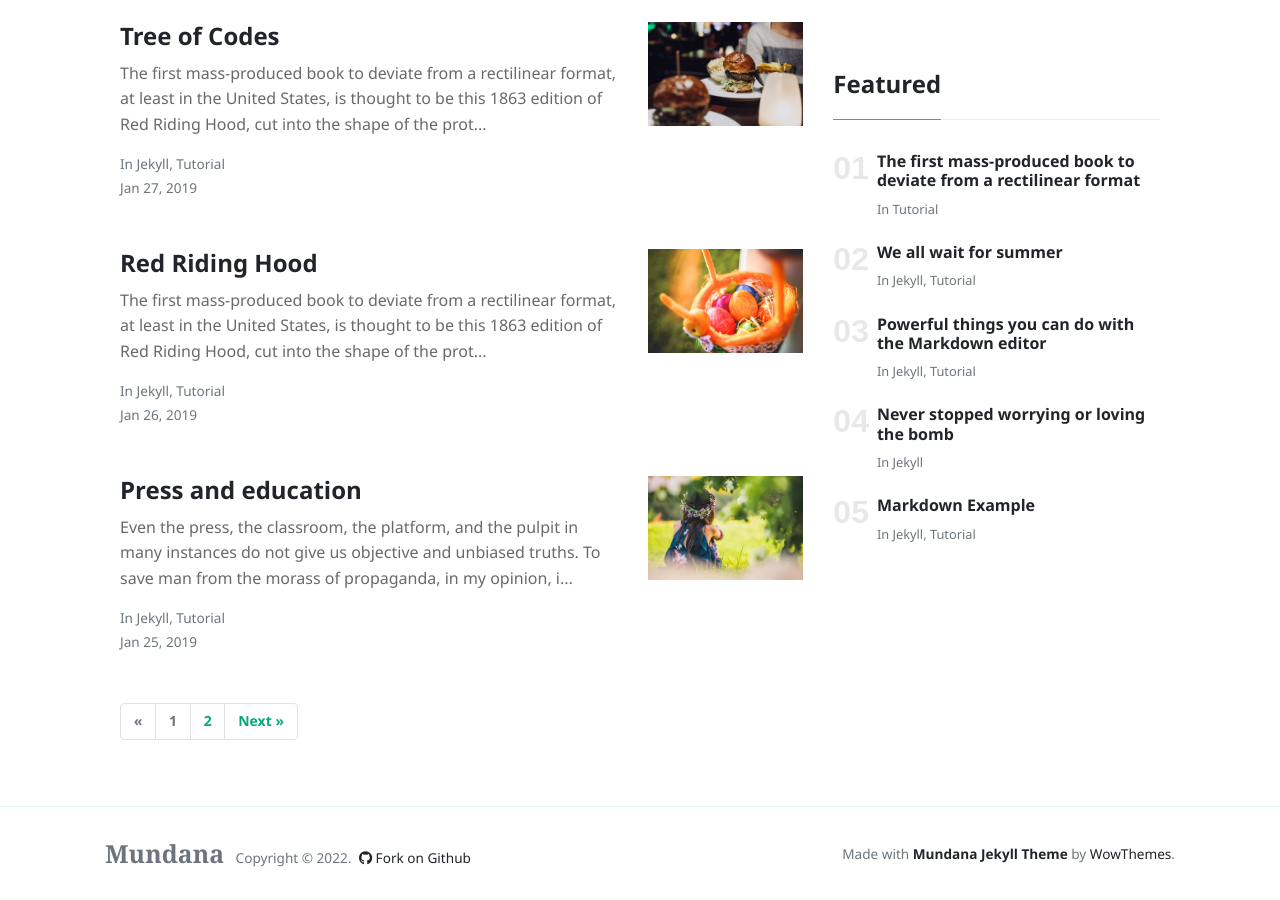
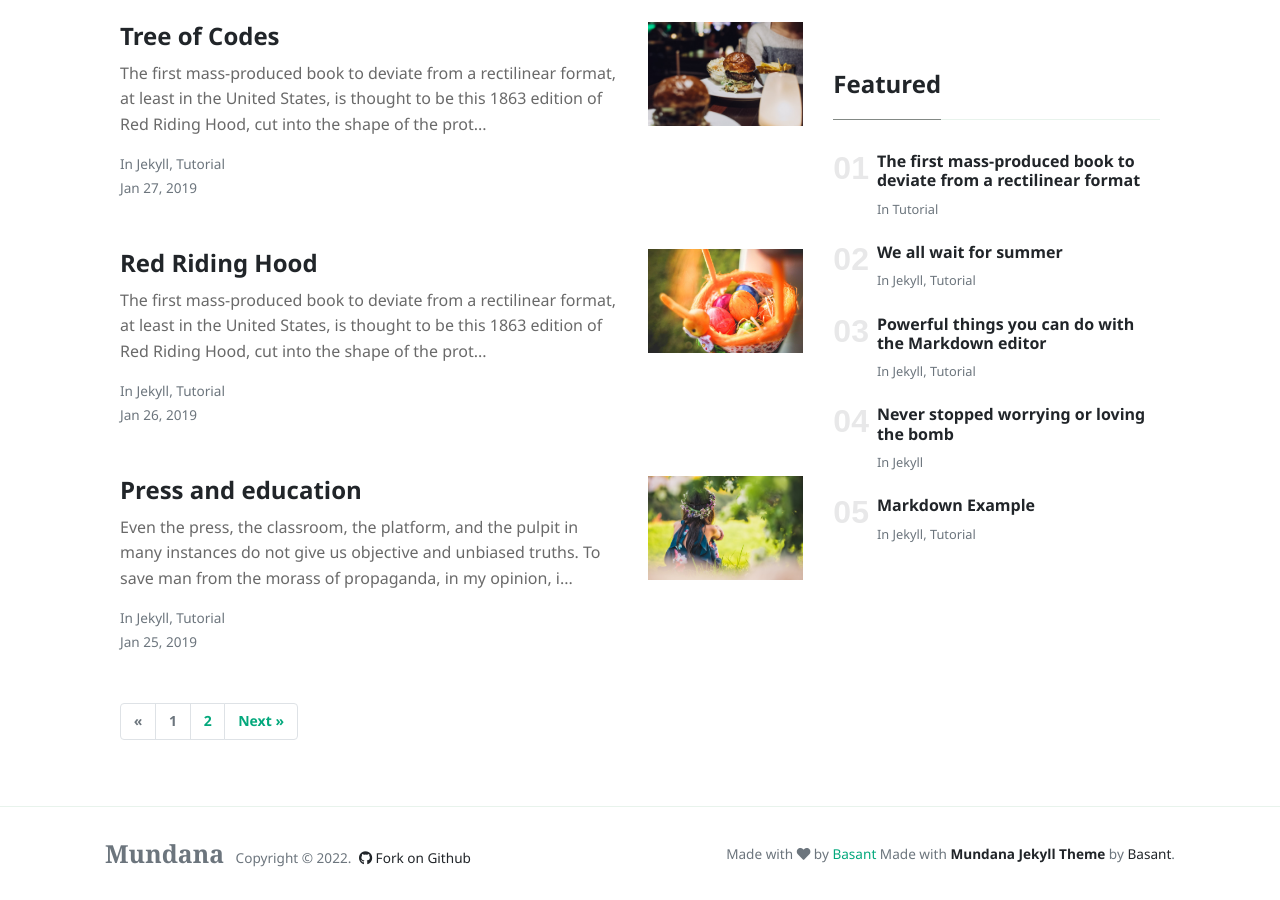
Before and after one commit to tara61062/tara61062.github.io, a Jekyll site: the page built from index.html, in a window 1280 px wide and 900 px high, scrolled down 1707 px. Built offline with Jekyll 4.4.1, drawn with Linux system fonts in a browser that asks for light colours; nearby versions of some CDN libraries; the list of posts is cut into pages by our own code; some of the changed lines change nothing that is shown.

Commit message:
Update default.html

```diff
--- a/_layouts/default.html
+++ b/_layouts/default.html
@@ -75,33 +75,6 @@
     <!-- Footer -->
 
 
-   <!-- EthereumAds -->
-   <div id="EthereumAds-default"></div>
-   <script src="https://ethereumads.com/adviewer.js">
-   </script>
-   <script>
-       EthereumAds.initAdSlot({
-           acceptedCurrencies: ["ALL"], // option ALL for all whitelisted tokens, ETH for Ethereum, DAI for DAI Stablecoin
-           //validatorEndpoint:"", // optional custom validator
-           mediaType: "image_300x250",
-           fallback: "default", // default, none, custom url
-           slot: "default",
-           address: "0x389F1311EeC31BDdC8EF0b239094E58d1aEe1Ae5",
-           platform: "",
-           affiliate: "",
-           keywords:"", //comma separatedy
-           adult: false,
-           version: "1.00"
-       });
-       /*
-        for responsive ads add and adjust this according to your needs:
-        responsive: [
-            { mediaType: "image_728x90", minWidth: 728 },
-            { mediaType: "image_300x600" }
-        ],
-       */
-   </script>
-   <!-- /EthereumAds -->
 
 
      <!-- Footer -->
@@ -121,7 +94,8 @@
 
             </div>
             <div>
-                Made with <a target="_blank" class="text-dark font-weight-bold" href="https://www.wowthemes.net/mundana-jekyll-theme/"> Mundana Jekyll Theme </a> by <a class="text-dark" target="_blank" href="https://www.wowthemes.net">WowThemes</a>.
+                Made with <i class="fa fa-heart pulse"></i> by <a href="#" target="_blank">Basant</a>
+                Made with <a target="_blank" class="text-dark font-weight-bold" href="https://www.wowthemes.net/mundana-jekyll-theme/"> Mundana Jekyll Theme </a> by <a class="text-dark" target="_blank">Basant</a>.
             </div>
         </div>
         </div>
```
